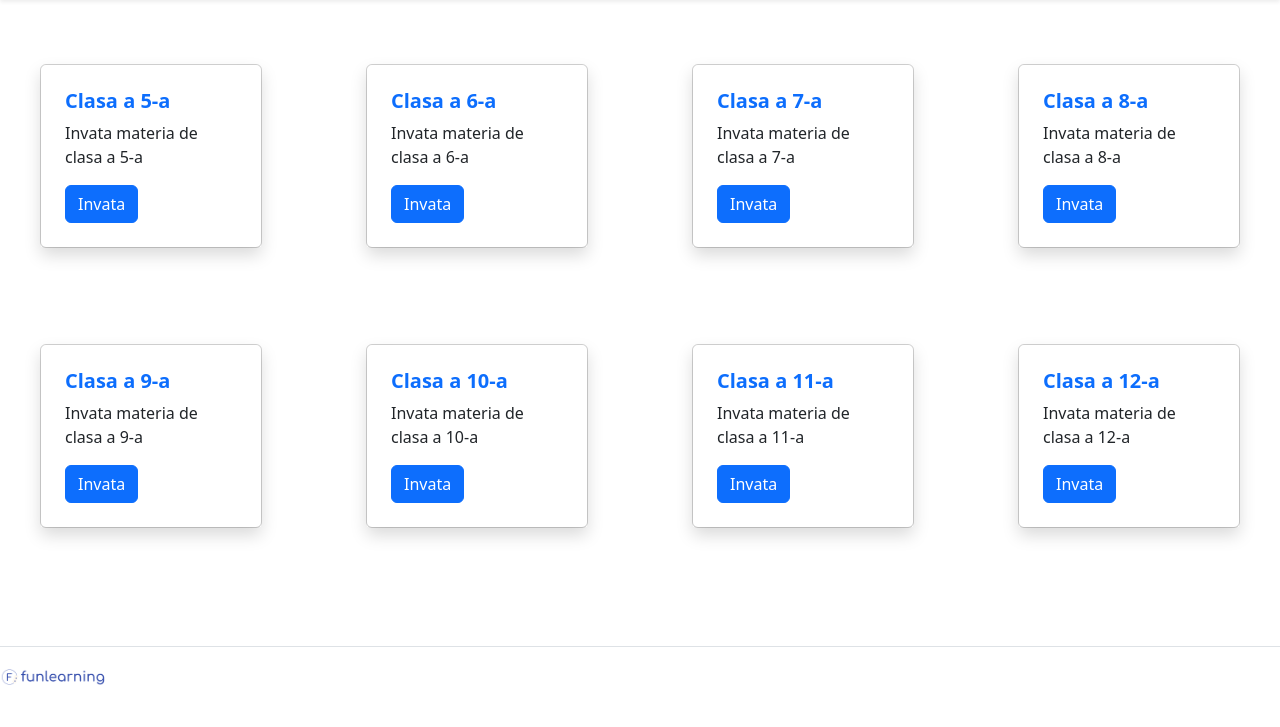
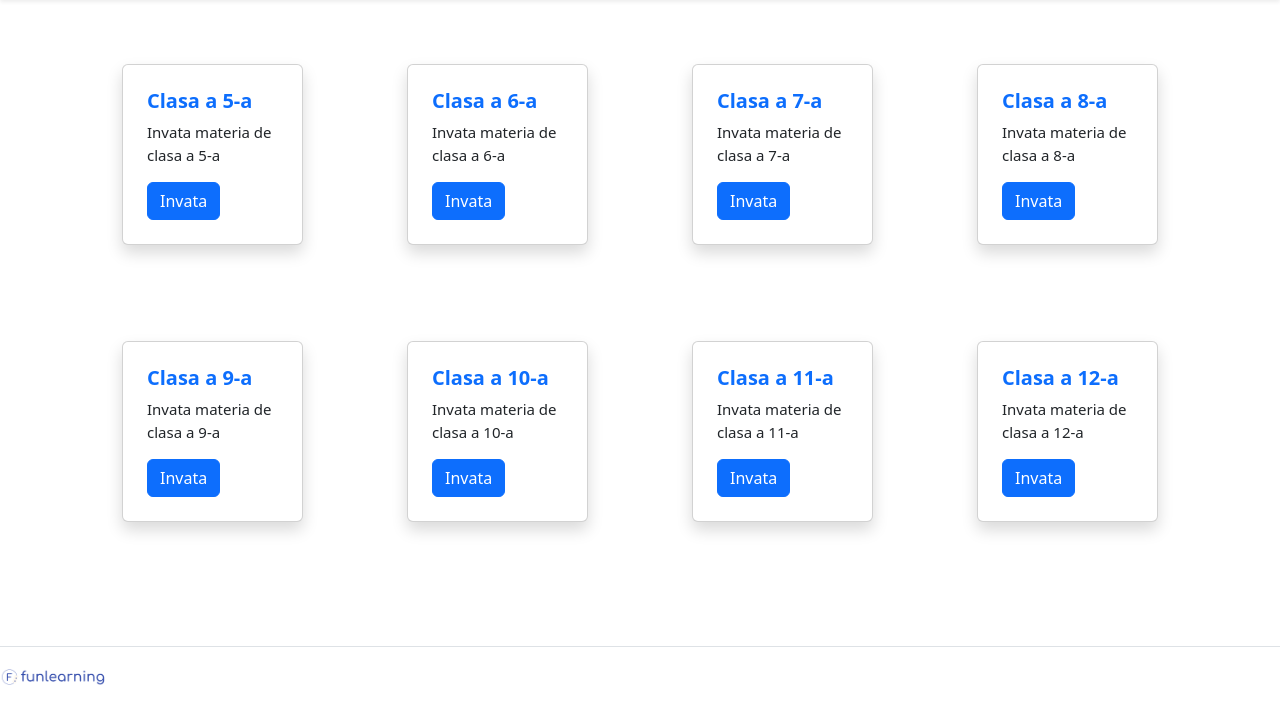
Before and after one commit to Spider-999/unihack-2024-completed, a Flask app: page /invata/matematica in a window 1280 px wide. Shown: the part 73-800 px from the top of the page. Run offline with Flask 3, Linux system fonts and the light colour scheme; a user stored in the database is signed in.

Commit message:
frontend update

```diff
--- a/website/learn.py
+++ b/website/learn.py
@@ -48,3 +48,9 @@ def lessons(page_id, capitol_id, lesson):
                     page_id=page_id,capitol_id=capitol_id,lesson=lesson, forms=forms, questions=questions, text=theme.content)
     except:
         return redirect(url_for('learn.classes', page_id=page_id))
+
+
+@learn.route('/quiz', methods=['GET', 'POST'])
+@login_required
+def quiz():
+    return render_template('pages/invata/quiz.html')
--- a/website/preload_data/questions.json
+++ b/website/preload_data/questions.json
@@ -3,5 +3,5 @@
      "lesson_id":"1", "answer":"4,30,55,100,1050,2045"},
     {"question_text":"1+1=", "lesson_id":"1", "answer":"2"},
     {"question_text":"3+3=", "lesson_id":"1", "answer":"6"},
-    {"question_text":"3^3=", "lesson_id":"2", "answer":"27"}
+    {"question_text":"3^3=", "lesson_id":"3", "answer":"27"}
 ]
--- a/website/templates/base.html
+++ b/website/templates/base.html
@@ -127,6 +127,19 @@
         height: 30px;
     }
 
+    .card-title a:hover {
+        color: #007bff;
+        text-decoration: underline;
+    }
+    .hover-pop {
+        transition: transform 0.3s ease, box-shadow 0.3s ease;
+    }
+
+    .hover-pop:hover {
+        transform: translateY(-10px); /* Moves the card up /
+        box-shadow: 0 8px 16px rgba(0, 0, 0, 0.2); / Adds a stronger shadow */
+    }
+
     </style>
 </head>
 
--- a/website/templates/pages/invata/matematica.html
+++ b/website/templates/pages/invata/matematica.html
@@ -1,44 +1,47 @@
 {% extends "base.html" %}
 
 {% block content %}
-
-<div class="card-group">
+<div class="container">
     <div class="row">
+        <!-- Clasa a 5-a -->
         <div class="col-12 col-md-3 mb-3">
-            <div class="card">
-                <div class="card-body p-4 shadow">
+            <div class="card shadow hover-pop">
+                <div class="card-body p-4">
                     <h5 class="card-title text-primary fw-bold">Clasa a 5-a</h5>
-                    <p class="card-text">Invata materia de clasa a 5-a</p>
+                    <p class="card-text" style="font-size: 15px;">Invata materia de clasa a 5-a</p>
                     <a href="{{ url_for('learn.classes', page_id=5) }}" class="btn btn-primary">Invata</a>
                 </div>
             </div>
         </div>
 
+        <!-- Clasa a 6-a -->
         <div class="col-12 col-md-3 mb-3">
-            <div class="card">
-                <div class="card-body p-4 shadow">
+            <div class="card shadow hover-pop">
+                <div class="card-body p-4">
                     <h5 class="card-title text-primary fw-bold">Clasa a 6-a</h5>
-                    <p class="card-text">Invata materia de clasa a 6-a</p>
+                    <p class="card-text" style="font-size: 15px;">Invata materia de clasa a 6-a</p>
                     <a href="{{ url_for('learn.classes', page_id=6) }}" class="btn btn-primary">Invata</a>
                 </div>
             </div>
         </div>
 
+        <!-- Clasa a 7-a -->
         <div class="col-12 col-md-3 mb-3">
-            <div class="card">
-                <div class="card-body p-4 shadow">
+            <div class="card shadow hover-pop">
+                <div class="card-body p-4">
                     <h5 class="card-title text-primary fw-bold">Clasa a 7-a</h5>
-                    <p class="card-text">Invata materia de clasa a 7-a</p>
+                    <p class="card-text" style="font-size: 15px;">Invata materia de clasa a 7-a</p>
                     <a href="{{ url_for('learn.classes', page_id=7) }}" class="btn btn-primary">Invata</a>
                 </div>
             </div>
         </div>
 
+        <!-- Clasa a 8-a -->
         <div class="col-12 col-md-3 mb-3">
-            <div class="card">
-                <div class="card-body p-4 shadow">
+            <div class="card shadow hover-pop">
+                <div class="card-body p-4">
                     <h5 class="card-title text-primary fw-bold">Clasa a 8-a</h5>
-                    <p class="card-text">Invata materia de clasa a 8-a</p>
+                    <p class="card-text" style="font-size: 15px;">Invata materia de clasa a 8-a</p>
                     <a href="{{ url_for('learn.classes', page_id=8) }}" class="btn btn-primary">Invata</a>
                 </div>
             </div>
@@ -46,47 +49,49 @@
     </div>
 
     <div class="row">
-
+        <!-- Clasa a 9-a -->
         <div class="col-12 col-md-3 mb-3">
-            <div class="card">
-                <div class="card-body p-4 shadow">
+            <div class="card shadow hover-pop">
+                <div class="card-body p-4">
                     <h5 class="card-title text-primary fw-bold">Clasa a 9-a</h5>
-                    <p class="card-text">Invata materia de clasa a 9-a</p>
+                    <p class="card-text" style="font-size: 15px;">Invata materia de clasa a 9-a</p>
                     <a href="{{ url_for('learn.classes', page_id=9) }}" class="btn btn-primary">Invata</a>
                 </div>
             </div>
         </div>
 
+        <!-- Clasa a 10-a -->
         <div class="col-12 col-md-3 mb-3">
-            <div class="card">
-                <div class="card-body p-4 shadow">
+            <div class="card shadow hover-pop">
+                <div class="card-body p-4">
                     <h5 class="card-title text-primary fw-bold">Clasa a 10-a</h5>
-                    <p class="card-text">Invata materia de clasa a 10-a</p>
+                    <p class="card-text" style="font-size: 15px;">Invata materia de clasa a 10-a</p>
                     <a href="{{ url_for('learn.classes', page_id=10) }}" class="btn btn-primary">Invata</a>
                 </div>
             </div>
         </div>
 
+        <!-- Clasa a 11-a -->
         <div class="col-12 col-md-3 mb-3">
-            <div class="card">
-                <div class="card-body p-4 shadow">
+            <div class="card shadow hover-pop">
+                <div class="card-body p-4">
                     <h5 class="card-title text-primary fw-bold">Clasa a 11-a</h5>
-                    <p class="card-text">Invata materia de clasa a 11-a</p>
+                    <p class="card-text" style="font-size: 15px;">Invata materia de clasa a 11-a</p>
                     <a href="{{ url_for('learn.classes', page_id=11) }}" class="btn btn-primary">Invata</a>
                 </div>
             </div>
         </div>
 
+        <!-- Clasa a 12-a -->
         <div class="col-12 col-md-3 mb-3">
-            <div class="card">
-                <div class="card-body p-4 shadow">
+            <div class="card shadow hover-pop">
+                <div class="card-body p-4">
                     <h5 class="card-title text-primary fw-bold">Clasa a 12-a</h5>
-                    <p class="card-text">Invata materia de clasa a 12-a</p>
+                    <p class="card-text" style="font-size: 15px;">Invata materia de clasa a 12-a</p>
                     <a href="{{ url_for('learn.classes', page_id=12) }}" class="btn btn-primary">Invata</a>
                 </div>
             </div>
         </div>
     </div>
 </div>
-
-{% endblock %}
+{%endblock%}
--- a/website/templates/pages/profile.html
+++ b/website/templates/pages/profile.html
@@ -14,7 +14,7 @@
 
                     <!-- Level and Experience Progress Bar -->
                     <div class="media-body ms-3">
-                        <h3 class="text-secondary">Level: {{ current_user.level }}</h3>
+                        <h3 class="text-secondary"> Nivel: {{ current_user.level }}</h3>
                         <div class="progress">
                                 <div id="experienceBar" class="progress-bar progress-bar-striped progress-bar-animated" role="progressbar"
                                 aria-valuenow="0" aria-valuemin="0" aria-valuemax="100" style="width:0%;"
@@ -64,7 +64,7 @@
                                     <span>
                                 {% for badge in current_user.badges %}
                                 <p>
-                                    <img class="rounded-circle badge-img small-badge-img" src="{{ image_file }}" alt="Badge Image">
+                                    <img class="rounded-circle badge-img small-badge-img" src="{{ url_for('static', filename='unihack-2024/website/static/profile_pics/default.jpg') }}" alt="Badge Image">
                                     <span class="bg-success text-light fw-bold px-2 py-1 rounded-pill">{{ badge.name }}</span> <span class="text-muted">{{ badge.description }}</span>
                                 </p>
                                 {% endfor %}
```
Also changed, not shown: website/preload_data/themes.json (+2 -2 lines), website/templates/pages/home.html (+17 -17 lines), website/templates/pages/invata/clase_mate/clasa5.html (+34 -26 lines), website/templates/pages/invata/clase_mate/lectii_mate/capitol1/lectia1.html (+75 -2 lines), website/templates/pages/invata/informatica.html (+34 -29 lines), website/templates/pages/invata/invata.html (+22 -17 lines), website/templates/pages/invata/quiz.html (added, +41 -0 lines), website/static/math.png (added), website/static/physics.png (added), website/static/profile_pics/247f8b7084ff214b.jpg (added), website/static/profile_pics/45063827275377b4.jpg (added), website/static/profile_pics/e9bc5a610a662b25.jpg (added), website/static/programming.png (added).
